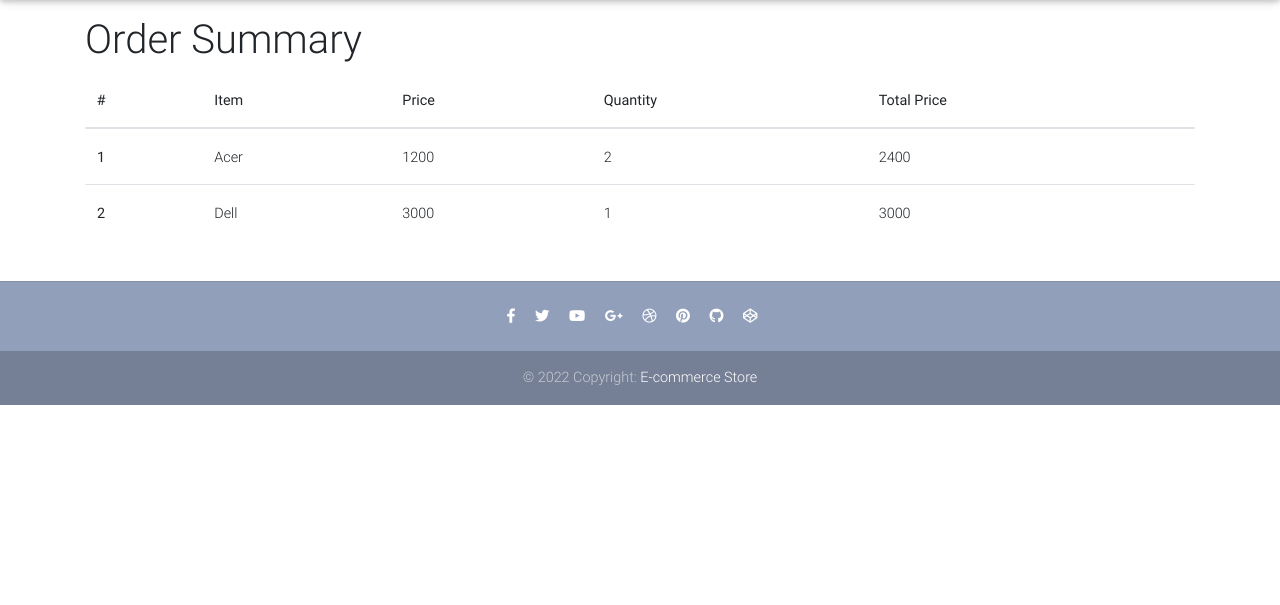
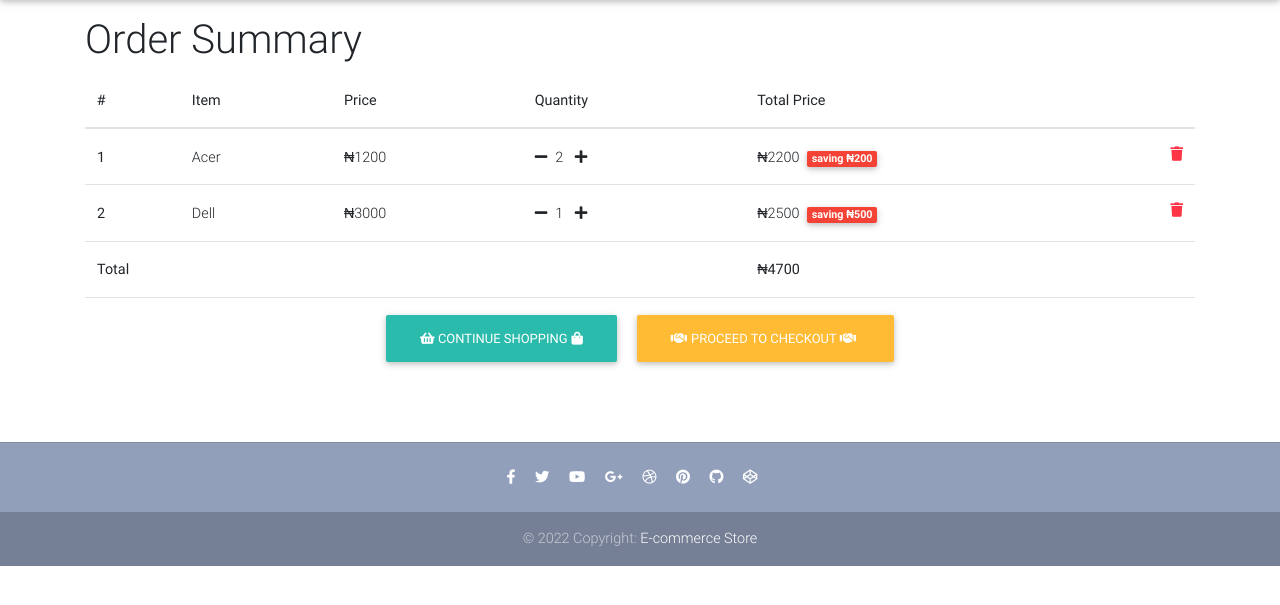
Before and after one commit to johnpauljpc/Ecommerce-Store, a Django app: page /order-summary/ in a window 1280 px wide. Shown: the part 64-669 px from the top of the page. Run offline with Django 4.2, Linux system fonts and the light colour scheme; a user stored in the database is signed in; data comes from the database, SQL or seed files in the repository; both versions use the stored data as it was after the commit; some libraries are stand-ins or nearby versions.

Commit message:
done with order summary

```diff
--- a/store/models.py
+++ b/store/models.py
@@ -51,6 +51,15 @@ class OrderItem(models.Model):
 		total = (self.quantity) * (self.item.discount_price)
 		return total
 
+	def amount_saved(self):
+		saved = self.get_total_item_price() - self.get_total_item_discount_price()
+		return saved
+
+	def get_precise_total(self):
+		if  self.item.discount_price:
+			return self.get_total_item_discount_price()
+		return self.get_total_item_price()
+
 
 class Order(models.Model):
 	user = models.ForeignKey(settings.AUTH_USER_MODEL, on_delete=models.CASCADE)
@@ -65,3 +74,9 @@ class Order(models.Model):
 
 	def get_absolute_url(self):
 		return reverse("order-summary", kwargs={'pk':self.id})
+
+	def order_total(self):
+		total = 0
+		for order_item in self.items.all():
+			total += order_item.get_precise_total()
+		return total
--- a/store/urls.py
+++ b/store/urls.py
@@ -1,7 +1,7 @@
 from django.urls import path
 from .views import (ItemDetailView,
  HomeView, checkout, add_to_cart,
- remove_from_cart, OrderSummaryView)
+ remove_from_cart, OrderSummaryView, remove_single_item_from_cart)
 
 #app_name = 'store'
 
@@ -12,5 +12,6 @@ urlpatterns = [
 	path('product/<slug>/', ItemDetailView.as_view(), name='product'),
 	path('add-to-cart/<slug>/', add_to_cart, name = 'add-to-cart'),
 	path('remove-from-cart/<slug>/', remove_from_cart, name = 'remove-from-cart'),
+	path('remove-single-item/<slug>/', remove_single_item_from_cart, name = 'remove-single-item'),
 
 ]
--- a/store/views.py
+++ b/store/views.py
@@ -81,7 +81,7 @@ def add_to_cart(request, slug):
 		order = Order.objects.create(user = request.user, ordered_date = ordered_date)
 		order.items.add(order_item)
 
-	return redirect (reverse('product', kwargs={'slug':slug}), {'messages':messages})
+	return redirect ('order-summary')
 
 
 @login_required
@@ -99,13 +99,45 @@ def remove_from_cart(request, slug):
 		else:
 			#Add a message saying the order doesnt contain that item
 			messages.info(request, "This order doesn't contain the item")
-			return redirect (reverse('product', kwargs={'slug':slug}), {'messages':messages})
+			return redirect ('order-summary')
 
 
 	else:
 		#Add a message saying the user doesnt have an order
 		messages.info(request, "You do not have an order of this product")
-		return redirect (reverse('product', kwargs={'slug':slug}), {'messages':messages})
+		return redirect ('order-summary')
 
 
 	return redirect (reverse('product', kwargs={'slug':slug}), {'messages':messages})
+
+
+@login_required
+def remove_single_item_from_cart(request, slug):
+	item = get_object_or_404(Item, slug = slug)
+	order_qs = Order.objects.filter(user = request.user, ordered = False)
+	if order_qs.exists():
+		order = order_qs[0]
+		# chwck if the order item is in the order
+		if order.items.filter(item__slug=item.slug).exists():
+			order_item = OrderItem.objects.filter(item = item,
+				user = request.user, ordered = False)[0]
+			#order.items.remove(order_item)
+			if order_item.quantity > 1:
+				order_item.quantity -= 1
+				order_item.save()
+			else:
+				order_item.delete()
+				# or order.items.remove(order_item)
+
+			messages.warning(request, "quantity of item has been reduced from your cart")
+			return redirect ('order-summary' )
+		else:
+			#Add a message saying the order doesnt contain that item
+			messages.info(request, "This order doesn't contain the item")
+			return redirect ('order-summary' )
+
+
+	else:
+		#Add a message saying the user doesnt have an order
+		messages.info(request, "You do not have an order of this product")
+		return redirect('order-summary')
--- a/templates/nav.html
+++ b/templates/nav.html
@@ -34,7 +34,7 @@
         <ul class="navbar-nav nav-flex-icons">
           {%if request.user.is_authenticated %}
           <li class="nav-item">
-            <a class="nav-link waves-effect">
+            <a class="nav-link waves-effect" href="{% url 'order-summary'  %}">
               <span class="badge red z-depth-1 mr-1"> {{request.user|cart_item_count}}</span>
               <i class="fas fa-shopping-cart"></i>
               <span class="clearfix d-none d-sm-inline-block"> Cart </span>
--- a/templates/order_summary.html
+++ b/templates/order_summary.html
@@ -25,17 +25,40 @@
       <tr>
         <td scope="col"><b>{{forloop.counter}}</b></td>
         <td>{{order_item.item.title}}</td>
-        <td>{{order_item.item.price}}</td>
-        <td>{{order_item.quantity}}</td>
-       <td> {{order_item.get_total_item_price}}</td>
+        <td>&#8358;{{order_item.item.price}}</td>
+        <td>
+         <a href="{% url 'remove-single-item' order_item.item.slug%}"> <li class="fas fa-minus mr-2"></li></a>{{order_item.quantity}}
+         <a href="{% url 'add-to-cart' order_item.item.slug%}"><li class="fas fa-plus ml-2"></li></a>
+         </td>
+       <td>
+        {% if order_item.item.discount_price %}
 
+       &#8358;{{order_item.get_total_item_discount_price}}<span class=" ml-2 badge red"> saving &#8358;{{order_item.amount_saved}}</span>
+       {%else%}
+       &#8358;{{order_item.get_total_item_price}}
+       {%endif%}
+     <a href="{% url 'remove-from-cart' order_item.item.slug%}"> <li class=" text-danger fas fa-trash float-right"></li></a>
+   </td>
 
       </tr>
       {% endfor %}
+      <tr>
+
+        <td colspan="4" class="text-weight-bold"><strong>Total</strong></td>
+        <td><strong class="text-weight-bold">&#8358;{{object.order_total}}</strong></td>
+
+      </tr>
+      <tr>
+        <td colspan="5" class="text-center">
+          <a class=" btn btn-default mr-2 " href="{% url 'checkout' %}"><li class="fas ">&#xf291;</li> Continue shopping<li class="fas ml-1 ">&#xf290;</li>   </a>
+
+          <a class=" btn btn-warning ml-2" href="{% url 'checkout' %}"><li class="fas mr-1 "> &#xf2b5; </li>Proceed to Checkout <li class="fas mr-1 "> &#xf2b5; </li> </a>
+        </td>
+      </tr>
 
     </tbody>
   </table>
-
+&#xf291;
 </div>
 
 {% endblock content %}
```
Also changed, not shown: templates/home-page.html (+7 -5 lines), db.sqlite3.
